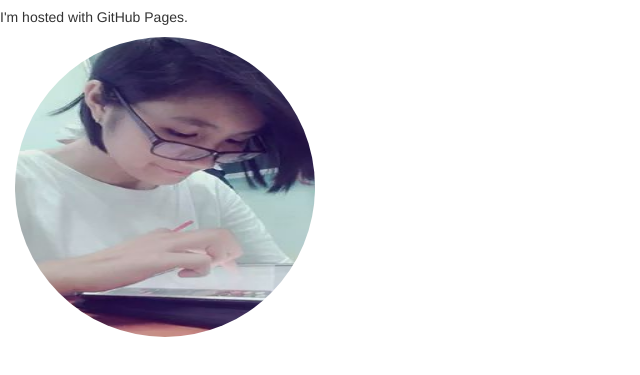
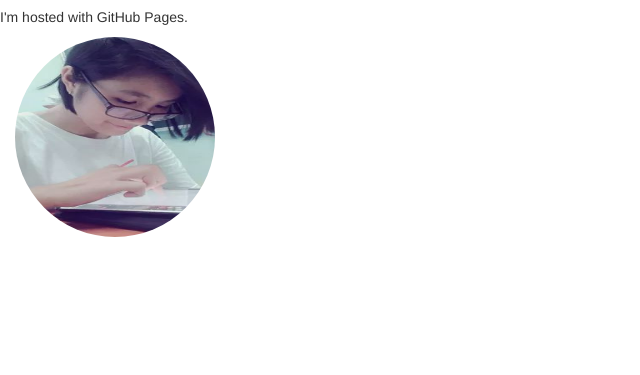
Before and after one commit to hmhuan/hmhuan.github.io, a plain HTML site: page index.html in a window 1280 px wide. Shown: the part 63-438 px from the top of the page, without its empty margins (0-640 px from the left). Drawn offline with nearby package versions, Linux system fonts and the light colour scheme.

Commit message:
Update index.html

```diff
--- a/index.html
+++ b/index.html
@@ -13,7 +13,7 @@
 	<h1>Hello World</h1>
 	<p>I'm hosted with GitHub Pages.</p>
 	<div class="container-fluid">
-		<img src="IMG_820857696538.jpeg" class="img-circle" alt="nchh" width="300" height="300">
+		<img src="IMG_820857696538.jpeg" class="img-circle" alt="nchh" width="200" height="200">
 	</div>
 </body>
 </html>
```
